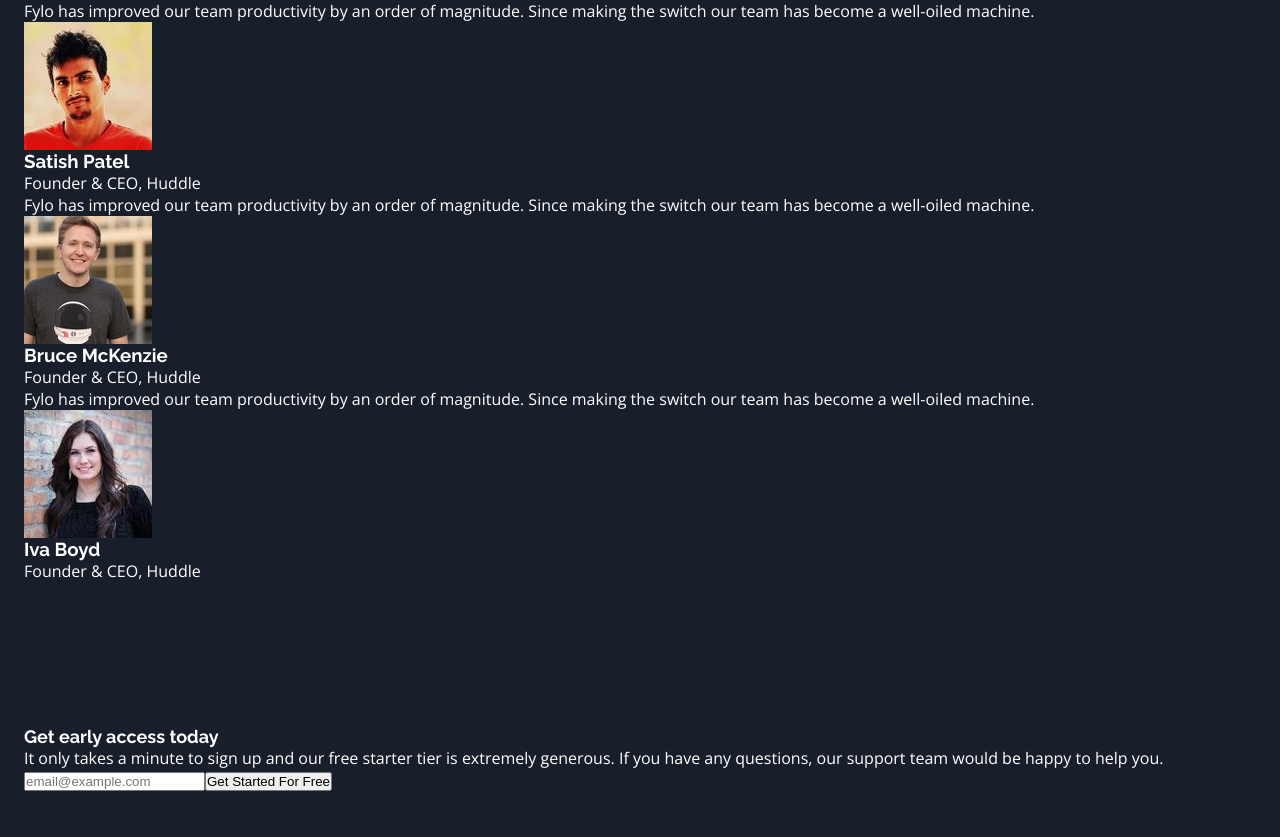
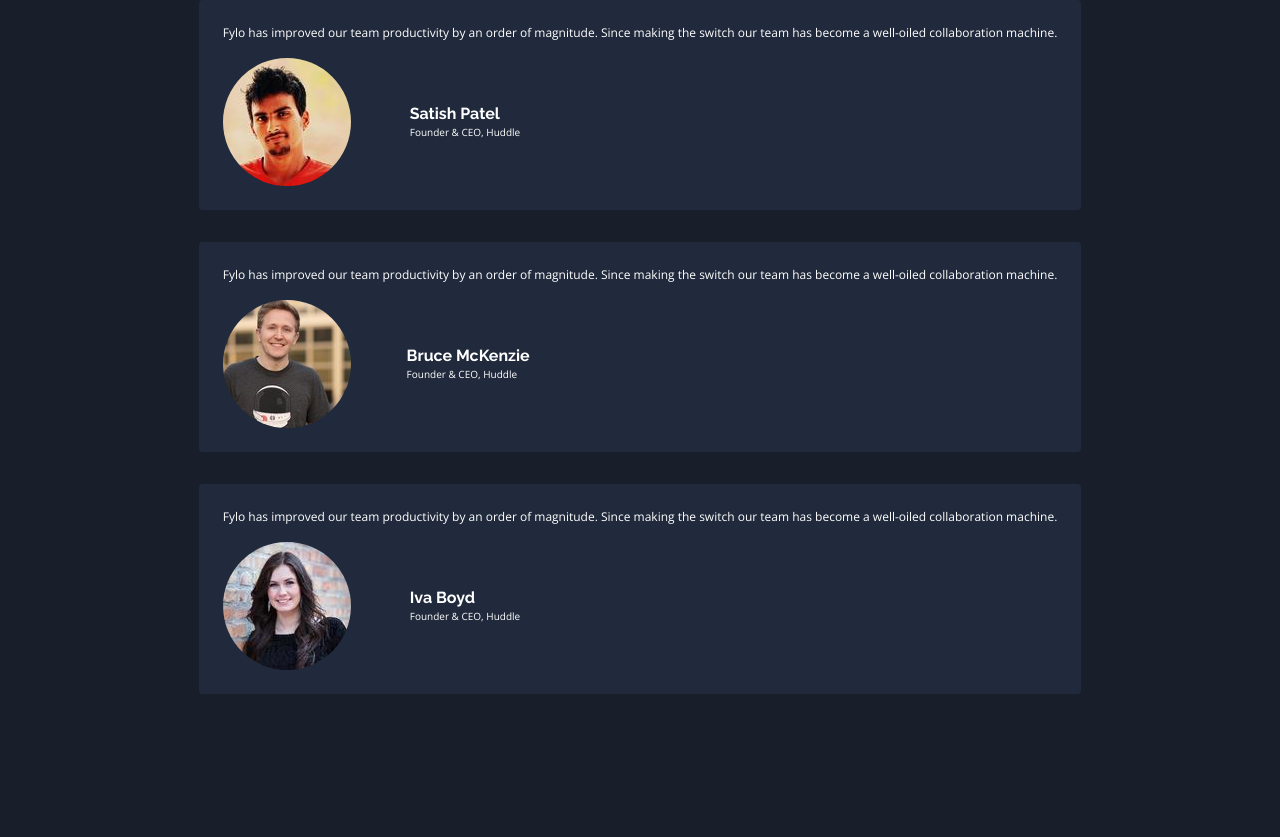
Before and after one commit to brandonmitchell217/fylo-dark-landing, a React (Vite) app: page / in a window 1280 px wide. Shown: the part 2058-2895 px from the top of the page. Built offline with nearby package versions, Linux system fonts and the light colour scheme.

Commit message:
[feat]: Suscribe section

```diff
--- a/src/components/Suscribe.jsx
+++ b/src/components/Suscribe.jsx
@@ -3,19 +3,19 @@ import React from "react";
 export const Suscribe = () => {
   return (
     <section id="suscribe">
-      <div>
-        <div>
+      <div className="flex-col">
         <h2>Get early access today</h2>
         <p>
           It only takes a minute to sign up and our free starter tier is
-            extremely generous. If you have any questions, our support team
-            would be happy to help you.
+          extremely generous. If you have any questions, our support team would
+          be happy to help you.
         </p>
         <form>
           <input name="email" type="text" placeholder="email@example.com" />
-            <button type="submit">Get Started For Free</button>
+          <button type="submit" className="blueBtn">
+            Get Started For Free
+          </button>
         </form>
-        </div>
       </div>
     </section>
   );
--- a/src/components/Testimonials.jsx
+++ b/src/components/Testimonials.jsx
@@ -8,7 +8,7 @@ export const Testimonials = () => {
     {
       id: 1,
       testimonial:
-        "Fylo has improved our team productivity by an order of magnitude. Since making the switch our team has become a well-oiled machine.",
+        "Fylo has improved our team productivity by an order of magnitude. Since making the switch our team has become a well-oiled collaboration machine.",
       person: {
         image: Img1,
         name: "Satish Patel",
@@ -18,7 +18,7 @@ export const Testimonials = () => {
     {
       id: 2,
       testimonial:
-        "Fylo has improved our team productivity by an order of magnitude. Since making the switch our team has become a well-oiled machine.",
+        "Fylo has improved our team productivity by an order of magnitude. Since making the switch our team has become a well-oiled collaboration machine.",
       person: {
         image: Img2,
         name: "Bruce McKenzie",
@@ -28,7 +28,7 @@ export const Testimonials = () => {
     {
       id: 3,
       testimonial:
-        "Fylo has improved our team productivity by an order of magnitude. Since making the switch our team has become a well-oiled machine.",
+        "Fylo has improved our team productivity by an order of magnitude. Since making the switch our team has become a well-oiled collaboration machine.",
       person: {
         image: Img3,
         name: "Iva Boyd",
@@ -39,14 +39,18 @@ export const Testimonials = () => {
 
   return (
     <section id="testimonials">
-      <div>
+      <div className="flex-col">
         {TestimonialList.map((test) => (
-          <div key={test.id}>
+          <div className="testimonial" key={test.id}>
             <p>{test.testimonial}</p>
-            <div>
-              <img src={test.person.image} alt="Author of testimonial" />
-              <h3>{test.person.name}</h3>
-              <p>{test.person.info}</p>
+            <div className="author">
+              <div className="image">
+                <img src={test.person.image} alt="Author of testimonial" />
+              </div>
+              <div className="info">
+                <h3>{test.person.name}</h3>
+                <p>{test.person.info}</p>
+              </div>
             </div>
           </div>
         ))}
--- a/src/styles/index.scss
+++ b/src/styles/index.scss
@@ -40,6 +40,10 @@ body {
   a {
     text-decoration: none;
     color: inherit;
+  }
+  a,
+  button {
+    cursor: pointer;
   }
 
   nav {
@@ -147,7 +151,6 @@ body {
       }
     }
   }
-  // End Body
 
   // Section CTA
   #cta {
@@ -164,14 +167,93 @@ body {
       display: flex;
       justify-content: center;
       align-items: center;
-
       font-size: $bodySize;
       color: $cyan;
       border-bottom: 1px solid $cyan;
+
       span {
         margin-top: 4px;
         padding: 0 0.5rem;
       }
     }
   }
+
+  // Section Testimonials
+  #testimonials {
+    .flex-col {
+      gap: 2rem;
+    }
+    .testimonial {
+      padding: 1.5rem;
+      background-color: $darkBlue4;
+      border-radius: 4px;
+
+      p {
+        font-size: 12px;
+        line-height: $regLH;
+      }
+
+      .author {
+        margin-top: 1rem;
+        display: flex;
+        align-items: center;
+
+        .image {
+          flex: 0.25;
+          img {
+            border-radius: 50%;
+          }
+        }
+        .info {
+          padding-left: 0.5rem;
+
+          h3 {
+            font-size: 1rem;
+          }
+          p {
+            padding-top: 2px;
+            font-size: 10px;
+          }
+        }
+      }
+    }
+  }
+
+  // Section Suscribe
+  #suscribe {
+    .flex-col {
+      padding: 3rem 1rem;
+      background-color: $darkBlue1;
+      gap: 1rem;
+      border-radius: 12px;
+    }
+
+    p {
+      text-align: center;
+      font-size: $bodySize;
+      line-height: $regLH;
+    }
+
+    form {
+      width: 100%;
+      display: flex;
+      flex-direction: column;
+      justify-content: center;
+      align-items: center;
+      gap: 1rem;
+
+      input {
+        width: 100%;
+        padding: 1rem;
+        border-radius: 2rem;
+      }
+
+      button {
+        outline: none;
+        border: none;
+      }
+    }
+  }
+
+  //End Body
 }
```
Lines whose indentation alone changed are shown as unchanged.
